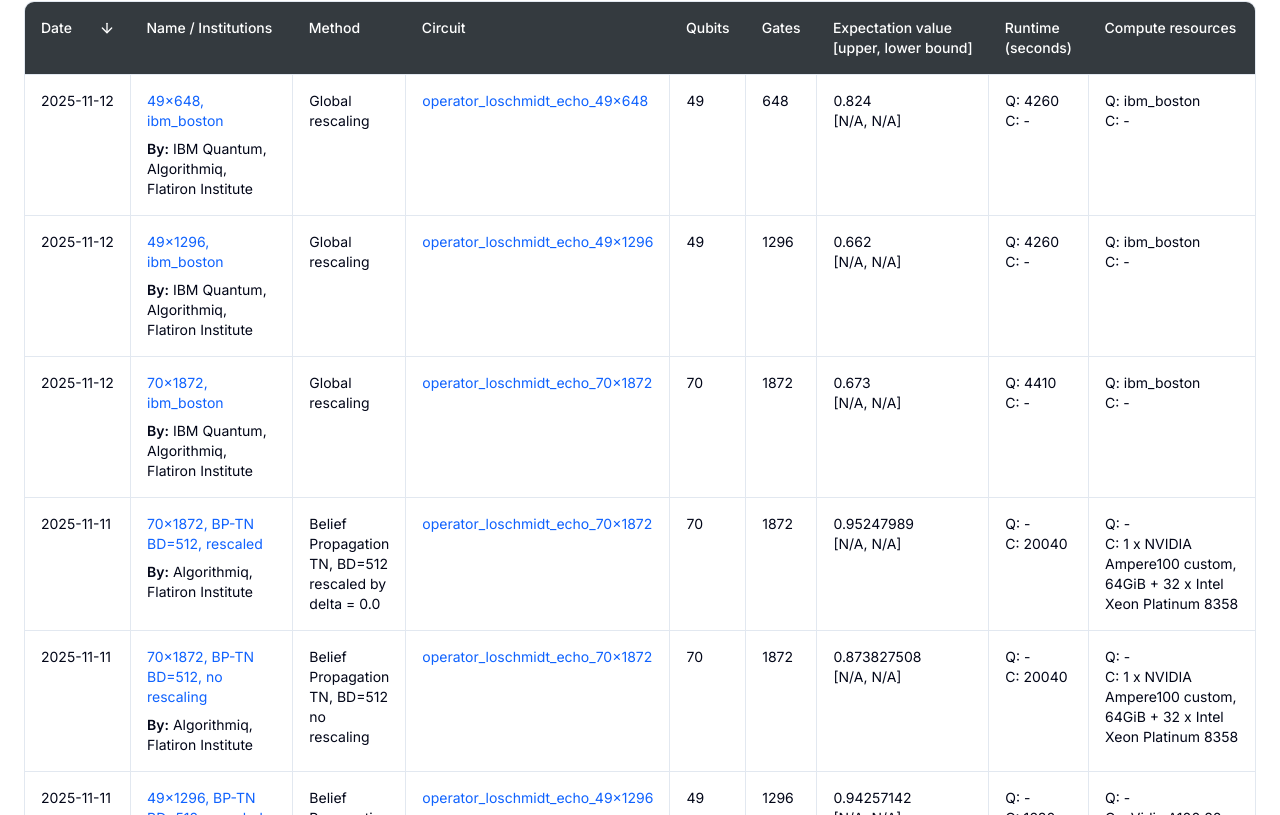
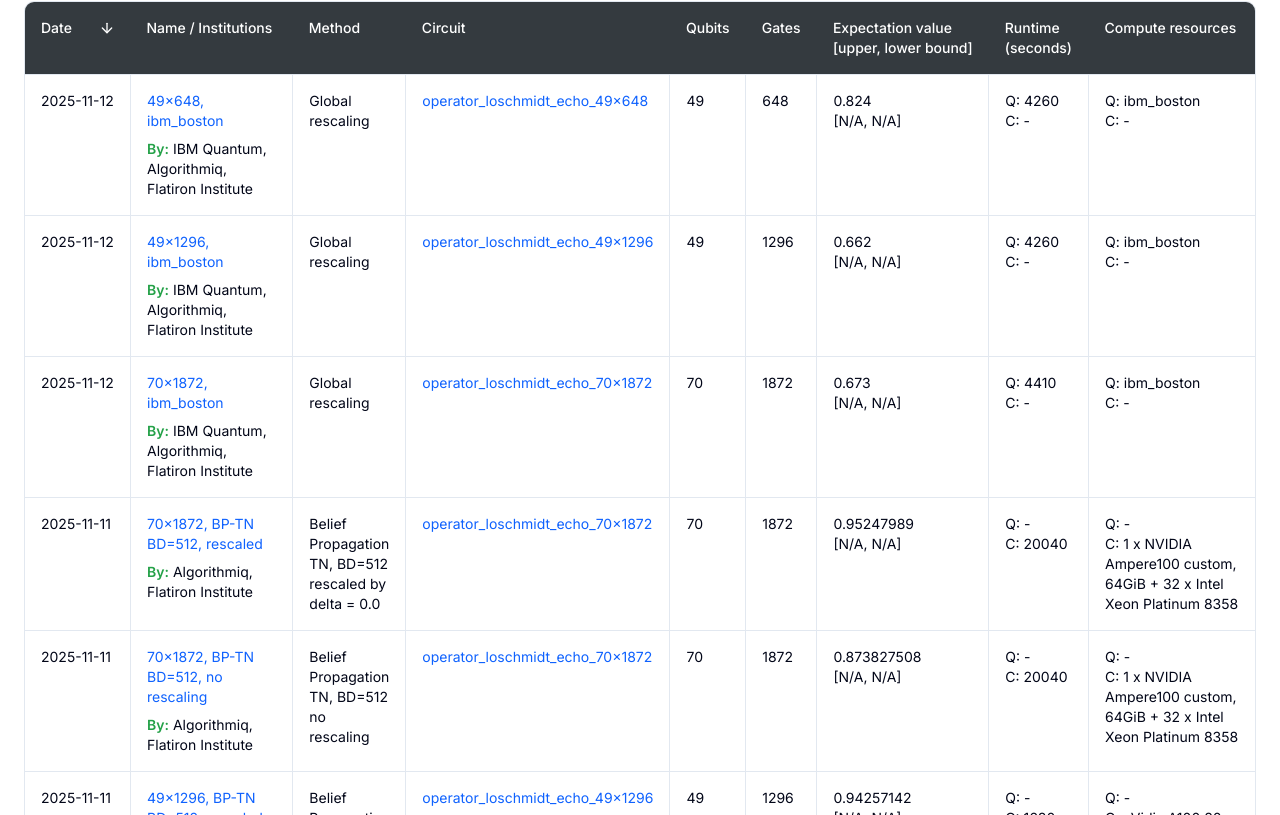
Before and after one commit to quantum-advantage-tracker/quantum-advantage-tracker.github.io, a Next.js app: page /trackers/observable-estimations in a window 1280 px wide. Shown: the part 785-1600 px from the top of the page. Built offline with nearby package versions, Linux system fonts and the light colour scheme.

Commit message:
Add by color

```diff
--- a/src/app/globals.css
+++ b/src/app/globals.css
@@ -48,6 +48,7 @@
   --color-nav-menu-selected-foreground: #24a148;
   --color-table-head: #343a3f;
   --color-table-head-foreground: #ffffff;
+  --color-by-foreground: #24a148;
 }
 
 :root {
--- a/src/app/trackers/classically-verifiable-problems/page.tsx
+++ b/src/app/trackers/classically-verifiable-problems/page.tsx
@@ -114,7 +114,7 @@ export function SubmissionsTable(props: {
                   </a>
 
                   <div className="mt-2">
-                    <span className="font-semibold">By:</span>{' '}
+                    <span className="text-by-foreground font-semibold">By:</span>{' '}
                     <span>{submission.institutions}</span>
                   </div>
                 </TableCell>
--- a/src/app/trackers/observable-estimations/page.tsx
+++ b/src/app/trackers/observable-estimations/page.tsx
@@ -118,7 +118,7 @@ export function SubmissionsTable(props: {
                   </a>
 
                   <div className="mt-2">
-                    <span className="font-semibold">By:</span>{' '}
+                    <span className="text-by-foreground font-semibold">By:</span>{' '}
                     <span>{submission.institutions}</span>
                   </div>
                 </TableCell>
--- a/src/app/trackers/variational-problems/page.tsx
+++ b/src/app/trackers/variational-problems/page.tsx
@@ -117,7 +117,7 @@ export function SubmissionsTable(props: {
                   </a>
 
                   <div className="mt-2">
-                    <span className="font-semibold">By:</span>{' '}
+                    <span className="text-by-foreground font-semibold">By:</span>{' '}
                     <span>{submission.institutions}</span>
                   </div>
                 </TableCell>
```
